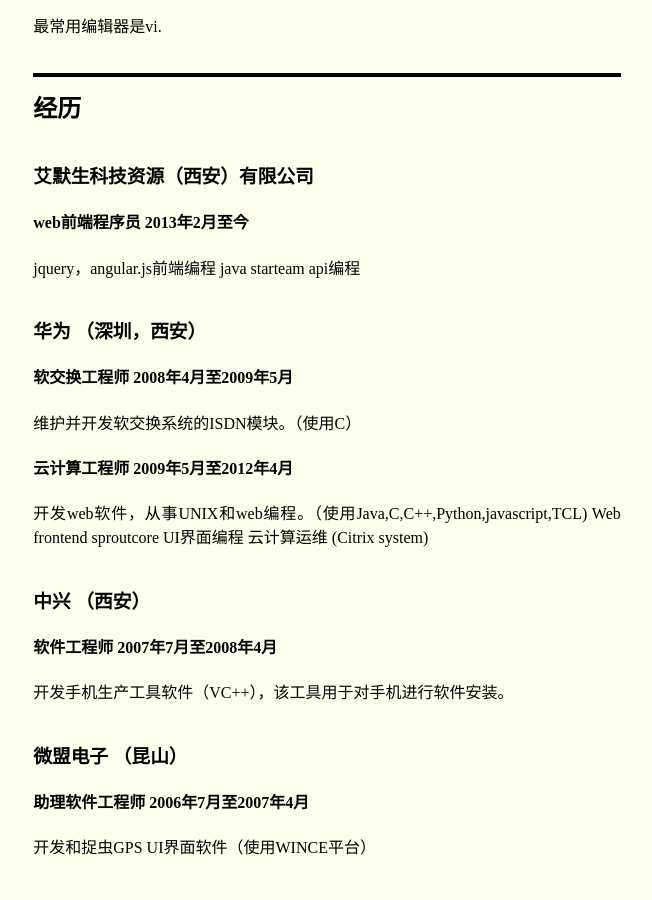
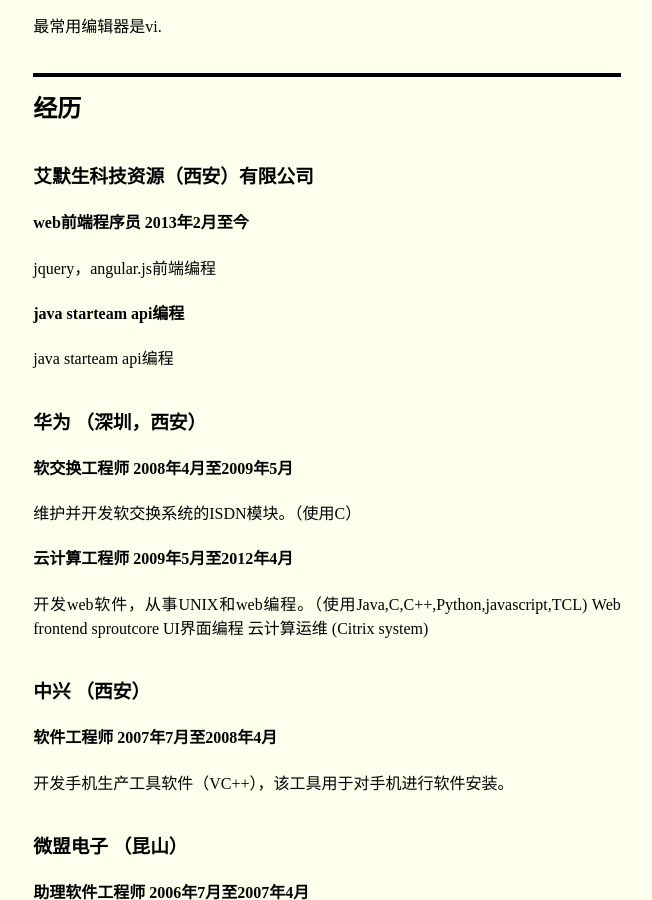
Before and after one commit to JianMeng/jianmeng.github.com, a Jekyll site: the page built from _posts/2013-01-04-Resume-CN.md, in a window 1280 px wide and 900 px high, scrolled down 980 px. Shown: the whole window, without its empty margins (313-965 px from the left). Built offline with Jekyll 4.4.1, drawn with Linux system fonts in a browser that asks for light colours.

Commit message:
Update 2013-01-04-Resume-CN.md

```diff
--- a/_posts/2013-01-04-Resume-CN.md
+++ b/_posts/2013-01-04-Resume-CN.md
@@ -41,6 +41,8 @@
 
 #### web前端程序员 2013年2月至今
 jquery，angular.js前端编程
+
+#### java starteam api编程
 java starteam api编程
 
 
```
